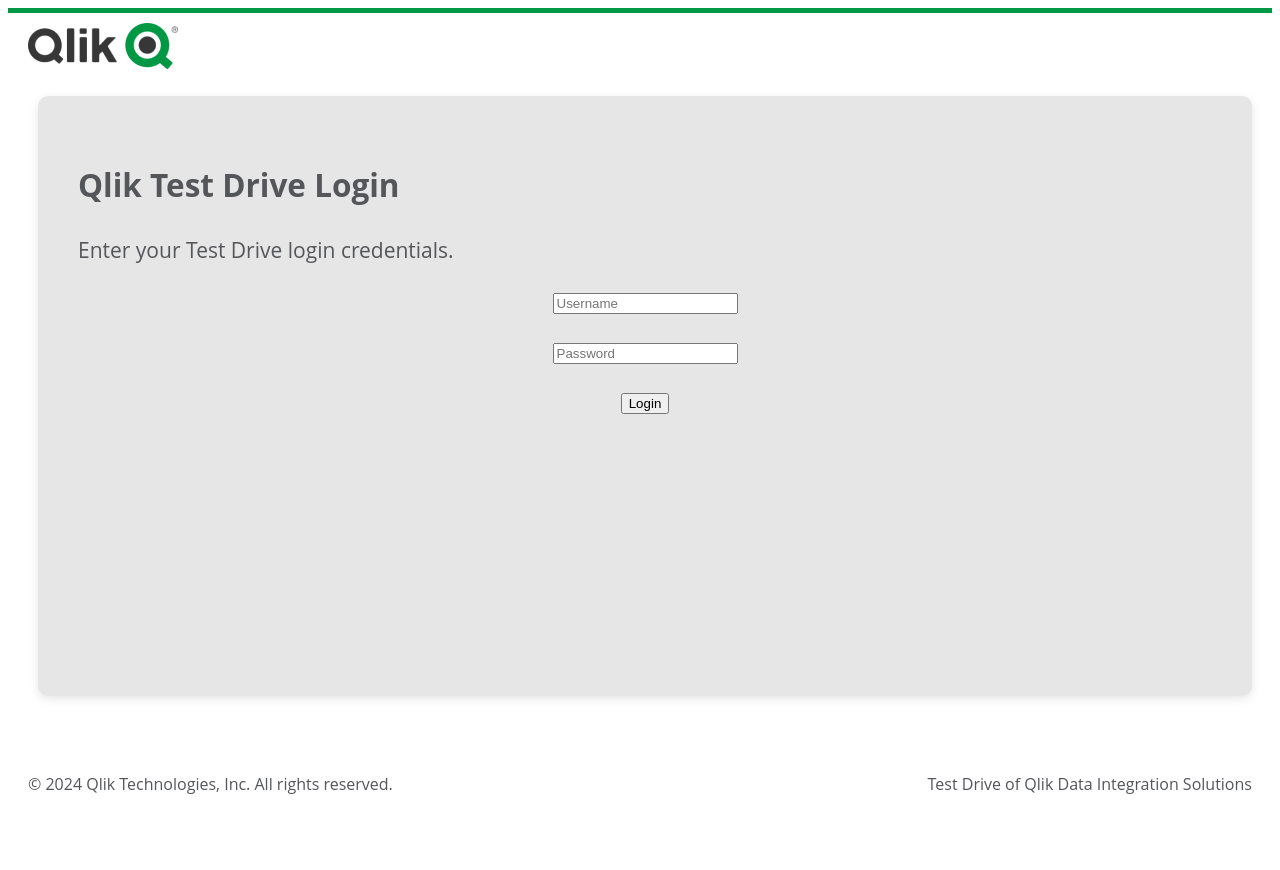
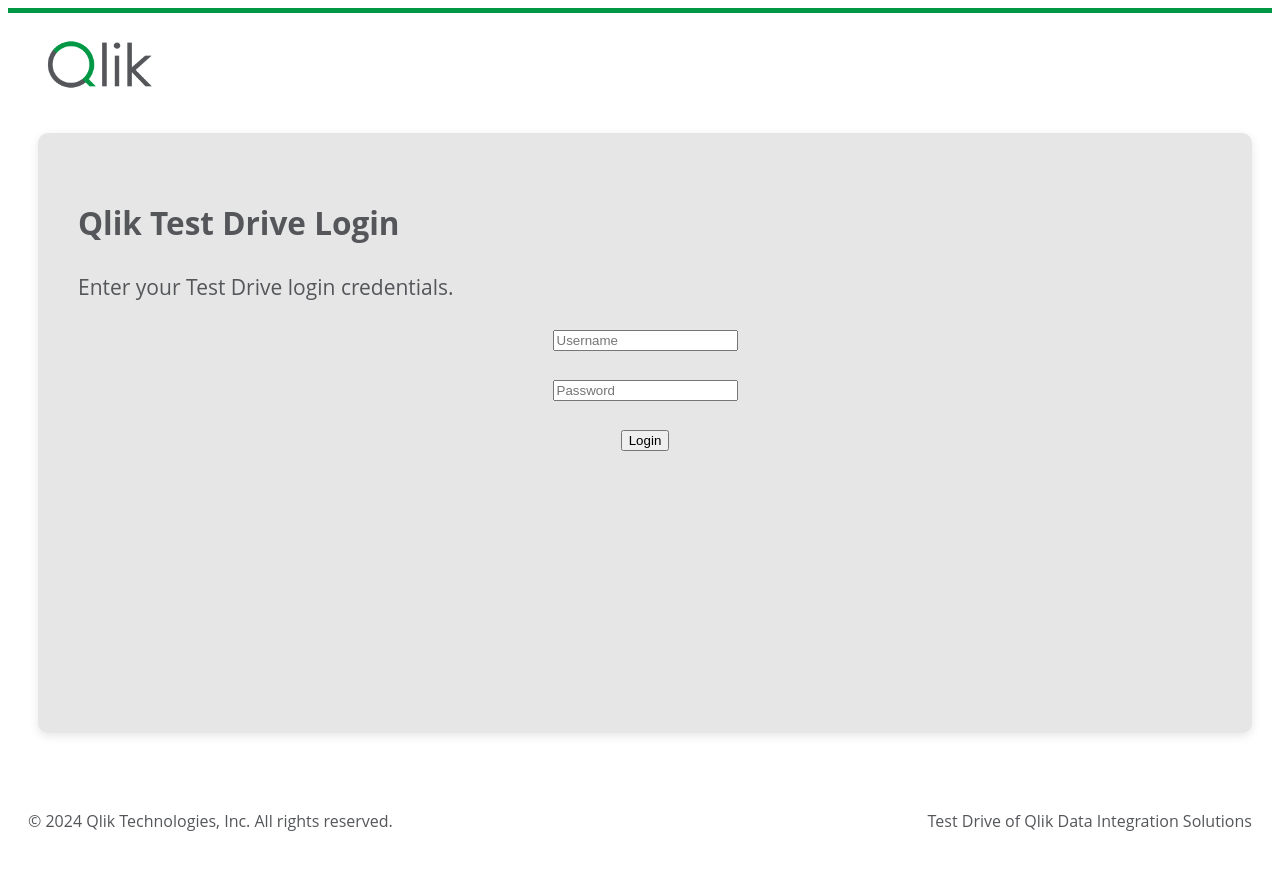
Before and after one commit to Qlik-PE/testdrive-tutorial, a Jekyll site: the page built from site/index.md, in a window 1280 px wide. Shown: the top 870 px of the page. Built offline with Jekyll 4.4.1, drawn with Linux system fonts in a browser that asks for light colours.

Commit message:
updated with rebranded logo

```diff
--- a/site/_includes/head.html
+++ b/site/_includes/head.html
@@ -10,5 +10,5 @@
   <link rel="stylesheet" href="{{ "/css/screen.css" | prepend: base }}">
   <link rel="canonical" href="{{ page.url | replace:'index.php','' | prepend: base }}">
 
-  <link rel="shortcut icon" href="{{ "/images/logos/qlik-icon-16.ico" | prepend: base }}"  />
+  <link rel="shortcut icon" href="{{ "/images/logos/qlik-icon.png" | prepend: base }}"  />
 </head>
--- a/site/_includes/header.html
+++ b/site/_includes/header.html
@@ -9,7 +9,7 @@
       <h1>
         <a target="_blank" rel="noopener noreferrer" href="https://www.qlik.com/us/products/data-integration-products">
           <span class="sr-only">QlikTestDrive</span>
-          <img src="{{ "/images/logos/qlik-logo-1x.png" | prepend: base }}"  width="150" height="75" alt="Qlik Logo">
+          <img src="{{ "/images/logos/qlik-logo-rgb.png" | prepend: base }}"  width="150" height="75" alt="Qlik Logo">
         </a>
       </h1>
 
--- a/site/_includes/no-nav.html
+++ b/site/_includes/no-nav.html
@@ -5,7 +5,7 @@
       <h1>
         <a target="_blank" rel="noopener noreferrer" href="https://www.qlik.com/us/products/data-integration-products">
           <span class="sr-only">QlikTestDrive</span>
-          <img src="{{ "/images/logos/qlik-logo-1x.png" | prepend: base }}"  width="150" height="75" alt="Qlik Logo">
+          <img src="{{ "/images/logos/qlik-logo-rgb.png" | prepend: base }}"  width="150" height="75" alt="Qlik Logo">
         </a>
       </h1>
 
```
Also changed, not shown: site/images/logos/Attunity-RGB-logo-2000w.png (deleted), site/images/logos/Attunity-RGB-logo-500w.gif (deleted), site/images/logos/Attunity_Qlik_color.png (deleted), site/images/logos/Qlik-Logo_RGB.png (deleted), site/images/logos/Qlik-Logo_TAG_Centered_RGB.png (deleted), site/images/logos/attu-icon.ico (deleted), site/images/logos/attu-icon2.ico (deleted), site/images/logos/qlik-icon-16.ico (deleted), site/images/logos/qlik-icon.ico (deleted), site/images/logos/qlik-icon.png (added), site/images/logos/qlik-logo-1x.png (deleted), site/images/logos/qlik-logo-2x.png (deleted), site/images/logos/qlik-logo-rgb.png (added).
